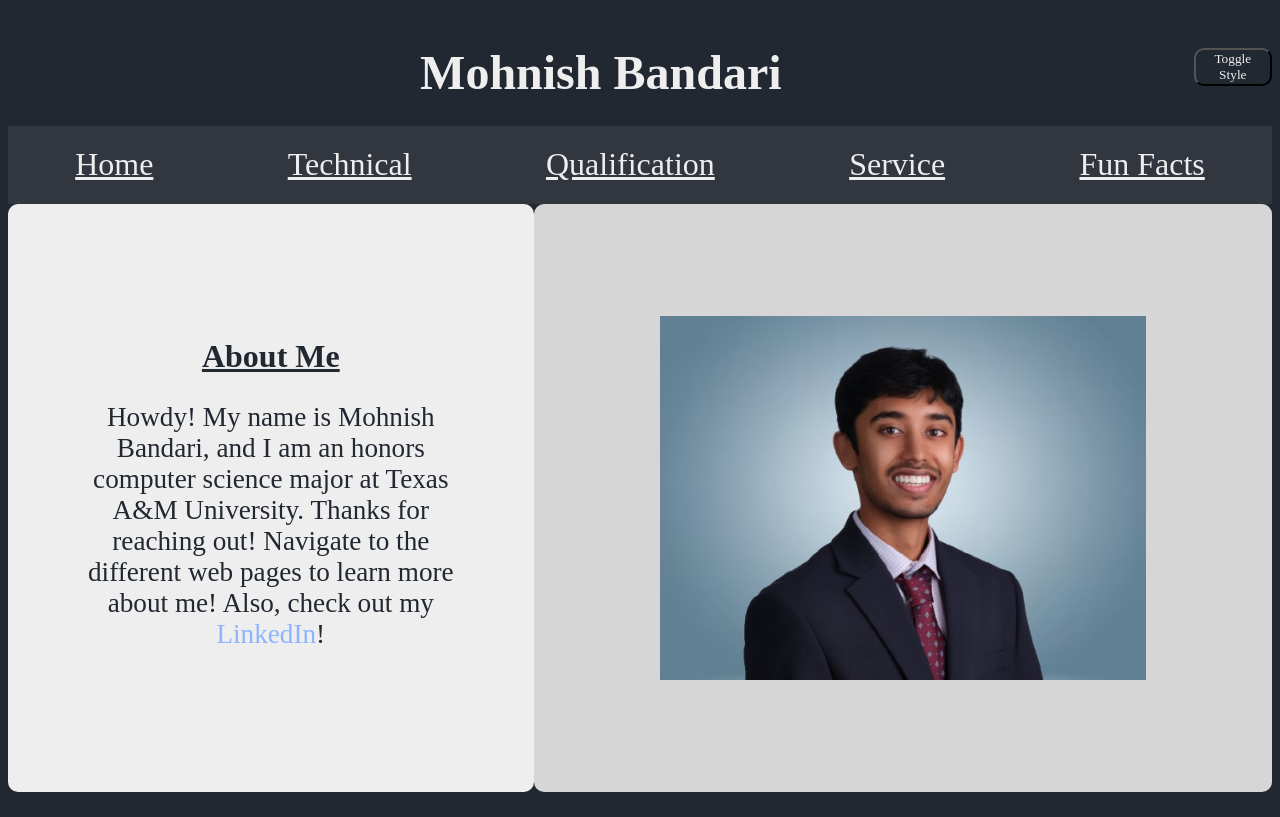
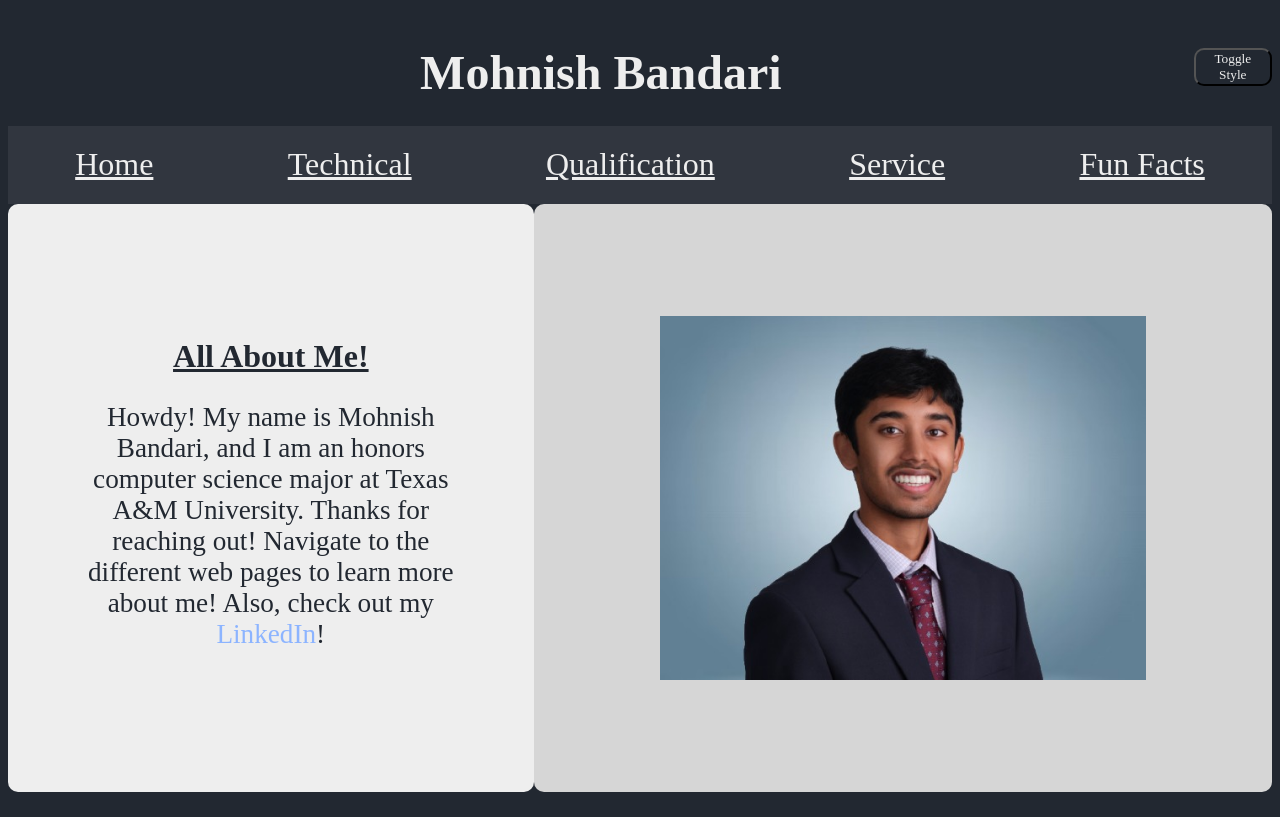
Before and after one commit to bandarim/CSCE412_project5, a plain HTML site: page index.html in a window 1280 px wide. Drawn offline with Linux system fonts and the light colour scheme.

Commit message:
Changed heading to All About Me!

```diff
--- a/index.html
+++ b/index.html
@@ -35,7 +35,7 @@
   </div>
   <div class="container">
     <div class="about-text">
-      <h2 class="about">About Me</h2>
+      <h2 class="about">All About Me!</h2>
       <p class="me">
         Howdy! My name is Mohnish Bandari, and I am an honors computer science major at Texas A&M University. Thanks for
         reaching out! Navigate to the different web pages to learn more about me! Also,
```
